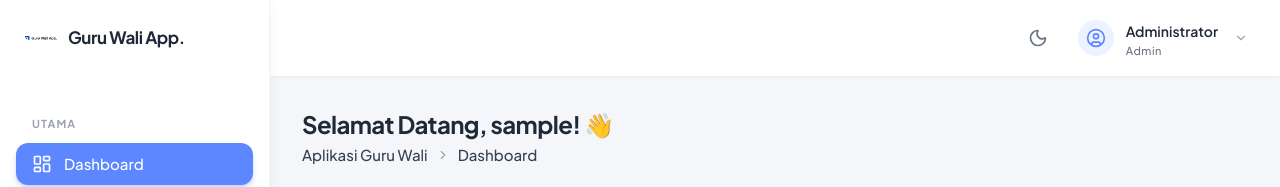
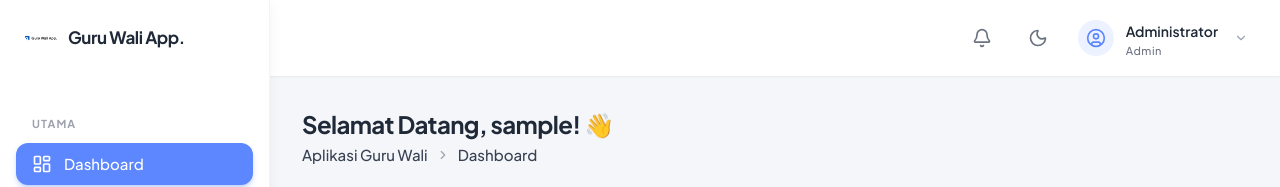
Before and after one commit to suckarsha/guru-wali-app, a React (Vite) app: page /dashboard in a window 1280 px wide. Shown: the top 187 px of the page. Built offline with nearby package versions, Linux system fonts and the light colour scheme; no server answers; the database is empty; sample sign-in values are in the browser's storage.

Commit message:
feat: move notification red dot to header bell icon

```diff
--- a/src/layouts/Header.jsx
+++ b/src/layouts/Header.jsx
@@ -1,16 +1,49 @@
-import { Menu, Moon, Sun, LogOut, UserCircle, ChevronDown } from 'lucide-react';
+import { Menu, Moon, Sun, LogOut, UserCircle, ChevronDown, Bell } from 'lucide-react';
 import { useTheme } from '../context/ThemeContext';
 import { useAuth } from '../context/AuthContext';
-import { useNavigate } from 'react-router-dom';
+import { useNavigate, useLocation } from 'react-router-dom';
 import { useState, useRef, useEffect } from 'react';
+import { supabase } from '../lib/supabase';
 
 export default function Header({ toggleSidebar }) {
   const { theme, toggleTheme } = useTheme();
   const { user, logout } = useAuth();
   const navigate = useNavigate();
+  const location = useLocation();
   const [dropdownOpen, setDropdownOpen] = useState(false);
   const dropdownRef = useRef(null);
   const [profilePic, setProfilePic] = useState(null);
+  const [hasNewAnnouncement, setHasNewAnnouncement] = useState(false);
+
+  useEffect(() => {
+    const checkAnnouncements = async () => {
+      try {
+        const { data } = await supabase
+          .from('school_announcements')
+          .select('id')
+          .order('date', { ascending: false })
+          .limit(1);
+
+        if (data && data.length > 0) {
+          const latestId = data[0].id;
+          const lastSeenId = localStorage.getItem('last_seen_announcement');
+
+          if (location.pathname === '/dashboard') {
+            localStorage.setItem('last_seen_announcement', latestId);
+            setHasNewAnnouncement(false);
+          } else if (lastSeenId !== latestId) {
+            setHasNewAnnouncement(true);
+          }
+        }
+      } catch (e) {
+        console.error('Error checking announcements', e);
+      }
+    };
+
+    if (user) {
+      checkAnnouncements();
+    }
+  }, [location.pathname, user]);
 
   useEffect(() => {
     if (user?.id) {
@@ -57,7 +90,21 @@ export default function Header({ toggleSidebar }) {
         <Menu size={24} />
       </button>
 
-      <div className="flex items-center gap-4 ml-auto">
+      <div className="flex items-center gap-1 sm:gap-4 ml-auto">
+        <button
+          onClick={() => navigate('/dashboard')}
+          className="relative p-2.5 text-gray-500 rounded-full hover:bg-gray-100 dark:text-gray-400 dark:hover:bg-gray-800 transition-colors"
+          aria-label="Notifications"
+        >
+          <Bell size={20} />
+          {hasNewAnnouncement && (
+            <span className="absolute top-2 right-2.5 flex h-2 w-2">
+              <span className="animate-ping absolute inline-flex h-full w-full rounded-full bg-red-400 opacity-75"></span>
+              <span className="relative inline-flex rounded-full h-2 w-2 bg-red-500"></span>
+            </span>
+          )}
+        </button>
+
         <button
           onClick={toggleTheme}
           className="p-2.5 text-gray-500 rounded-full hover:bg-gray-100 dark:text-gray-400 dark:hover:bg-gray-800 transition-colors"
--- a/src/layouts/Sidebar.jsx
+++ b/src/layouts/Sidebar.jsx
@@ -1,7 +1,5 @@
 import { useAuth } from '../context/AuthContext';
-import { NavLink, useLocation } from 'react-router-dom';
-import { useState, useEffect } from 'react';
-import { supabase } from '../lib/supabase';
+import { NavLink } from 'react-router-dom';
 import {
   LayoutDashboard, Users, BookOpen, UserCircle, Settings, ClipboardList,
   BarChart3, School, ListChecks, FileText, CalendarCheck, Database, PieChart, Megaphone
@@ -10,38 +8,6 @@ import {
 export default function Sidebar({ isOpen, setIsOpen, appInfo }) {
   const { user } = useAuth();
   const isAdmin = user?.role === 'admin';
-  const location = useLocation();
-  const [hasNewAnnouncement, setHasNewAnnouncement] = useState(false);
-
-  useEffect(() => {
-    const checkAnnouncements = async () => {
-      try {
-        const { data } = await supabase
-          .from('school_announcements')
-          .select('id')
-          .order('date', { ascending: false })
-          .limit(1);
-
-        if (data && data.length > 0) {
-          const latestId = data[0].id;
-          const lastSeenId = localStorage.getItem('last_seen_announcement');
-
-          if (location.pathname === '/dashboard') {
-            localStorage.setItem('last_seen_announcement', latestId);
-            setHasNewAnnouncement(false);
-          } else if (lastSeenId !== latestId) {
-            setHasNewAnnouncement(true);
-          }
-        }
-      } catch (e) {
-        console.error('Error checking announcements', e);
-      }
-    };
-
-    if (user) {
-      checkAnnouncements();
-    }
-  }, [location.pathname, user]);
 
   const adminMenu = [
     { type: 'label', title: 'UTAMA' },
@@ -110,7 +76,7 @@ export default function Sidebar({ isOpen, setIsOpen, appInfo }) {
                 to={item.path}
                 onClick={() => setIsOpen(false)}
                 className={({ isActive }) =>
-                  `group relative flex items-center gap-3 px-4 py-2.5 rounded-xl transition-all duration-300 ease-in-out ${
+                  `group flex items-center gap-3 px-4 py-2.5 rounded-xl transition-all duration-300 ease-in-out ${
                     isActive
                       ? 'bg-primary text-white font-medium shadow-md shadow-primary/30'
                       : 'text-gray-600 dark:text-gray-400 hover:translate-x-1.5 focus:outline-none'
@@ -121,12 +87,6 @@ export default function Sidebar({ isOpen, setIsOpen, appInfo }) {
                   {item.icon}
                 </div>
                 <span className="text-[15px] group-hover:text-primary transition-colors duration-200">{item.title}</span>
-                {item.title === 'Dashboard' && hasNewAnnouncement && (
-                  <span className="absolute top-3 right-4 flex h-2.5 w-2.5">
-                    <span className="animate-ping absolute inline-flex h-full w-full rounded-full bg-red-400 opacity-75"></span>
-                    <span className="relative inline-flex rounded-full h-2.5 w-2.5 bg-red-500"></span>
-                  </span>
-                )}
               </NavLink>
             );
           })}
```
